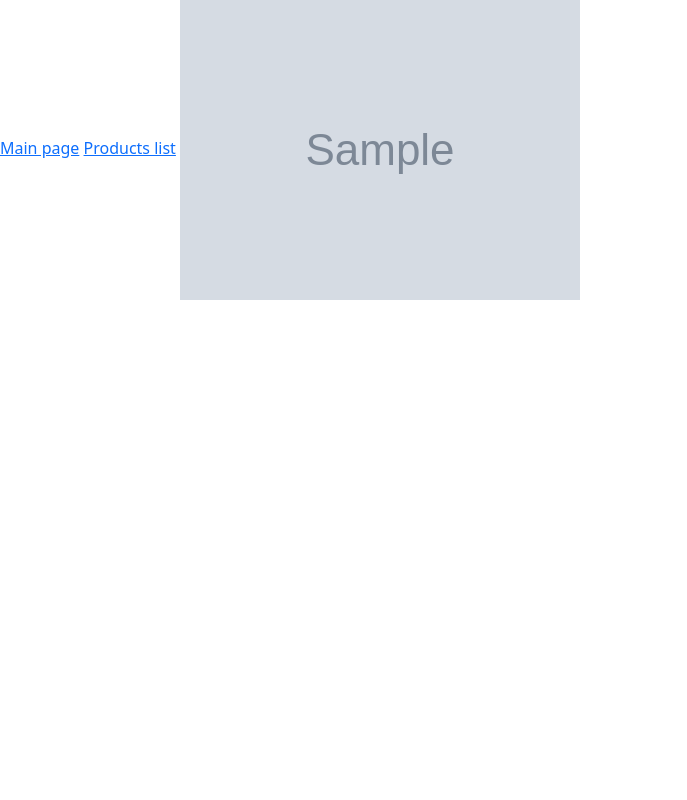
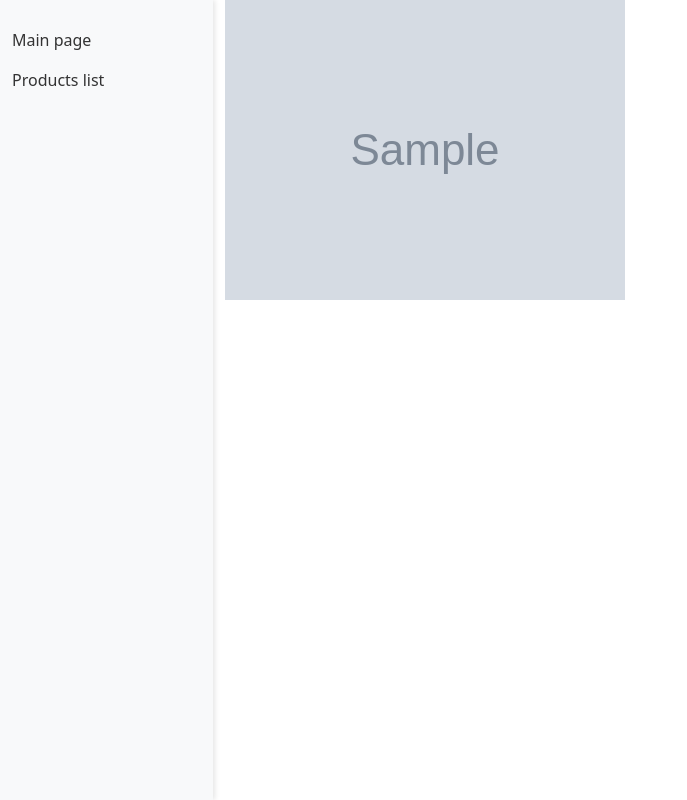
Before and after one commit to Dex564/solo_project, a Django app: page //products in a window 1280 px wide. Shown: the whole page, without its empty margins (0-687 px from the left). Run offline with Django 5.2, Linux system fonts and the light colour scheme; tables that the repository leaves empty hold one stand-in row (values such as "Sample post"); grey boxes marked "Sample" are stand-in pictures.

Commit message:
made base template

```diff
--- /dev/null
+++ b/main/static/styles.css
@@ -0,0 +1,17 @@
+.category-link {
+    padding: 8px 0;
+    text-decoration: none;
+    transition: color 0.8s;
+    color: #333;
+}
+
+.category-link:hover {
+    color: #007bff;
+}
+
+.sidebar {
+    background-color: #f8f9fa;
+    box-shadow: 2px 0 5px rgba(0,0,0,0.1);
+    padding: 20px;
+    min-height: 100vh;
+}
--- a/main/templates/main/base.html
+++ b/main/templates/main/base.html
@@ -7,14 +7,25 @@
         <title>{% block title %}Devil Shop{% endblock title %}</title>
         <meta name="description" content="">
         <meta name="viewport" content="width=device-width, initial-scale=1">
-        <link href="{% static 'styles.css' %} rel="stylesheet">
-        <a href="{% url 'main:main_page' %}">Main page</a>
-        <a href="{% url 'main:products_list' %}">Products list</a>
+        <link rel="stylesheet" href="{% static 'styles.css' %}">
         <link href="https://cdn.jsdelivr.net/npm/bootstrap@5.1.3/dist/css/bootstrap.min.css" rel="stylesheet">
         <link rel="stylesheet" href="https://cdn.jsdelivr.net/npm/bootstrap-icons@1.8.0/font/bootstrap-icons.css">
     </head>
 
     <body>
-        {% block content %}{% endblock content %}
+        <div class="container-fluid">
+            <div class="row">
+                <div class="col-md-3 col-lg-2 sidebar">
+                    <nav class="nav flex-column">
+                        <a class="category-link" href="{% url 'main:main_page' %}">Main page</a>
+                        <a class="category-link" href="{% url 'main:products_list' %}">Products list</a>
+                    </nav>
+                </div>
+
+                <div class="col-md-9 col-lg-10">
+                    {% block content %}{% endblock content %}
+                </div>
+            </div>
+        </div>
     </body>
 </html>
```
Also changed, not shown: static/styles.css (deleted).
